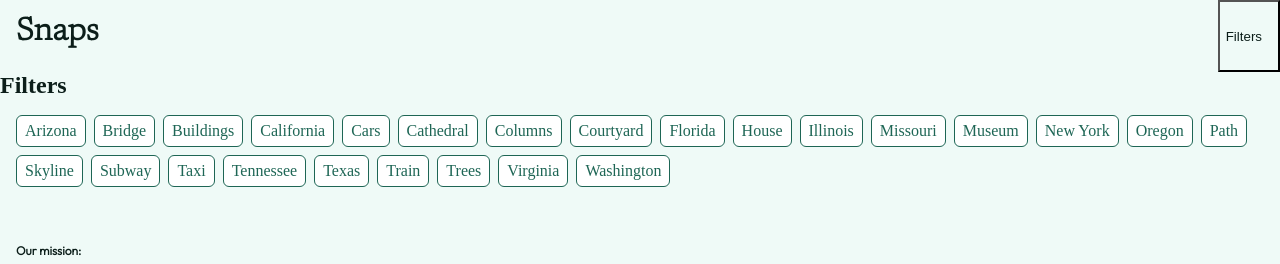
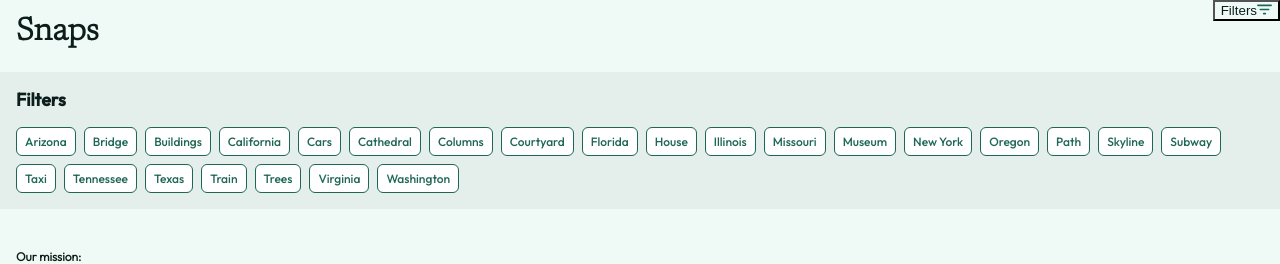
Before and after one commit to samihasamin/samiha-samin-snaps, a React (Vite) app: page / in a window 1280 px wide. Both pictures are taken after a click on the button "Filters". Shown: the top 264 px of the page. Built offline with nearby package versions, Linux system fonts and the light colour scheme.

Commit message:
Add filter drawer and footer styling

```diff
--- a/src/App.jsx
+++ b/src/App.jsx
@@ -11,10 +11,15 @@ import { v4 as uuid } from "uuid";
 function App() {
   const [photos, setPhotos] = useState(photosData);
   const [showFilterDrawer, setshowFilterDrawer] = useState(false);
-  const [activeFilter, setactiveFilter] = useState("");
+  const [activeFilter, setActiveFilter] = useState("");
 
   const handleTagClick = (tag) => {
-    setactiveFilter(tag);
+    const filteredPhotos = photosData.filter((image) =>
+      image.tags.includes(tag)
+    );
+
+    activeFilter === tag ? setPhotos(photosData) : setPhotos(filteredPhotos);
+    activeFilter === tag ? setActiveFilter("") : setActiveFilter(tag);
   };
 
   return (
--- a/src/components/FilterDrawer/FilterDrawer.jsx
+++ b/src/components/FilterDrawer/FilterDrawer.jsx
@@ -5,13 +5,14 @@ import { v4 as uuidv4 } from "uuid";
 function FilterDrawer({ activeFilter, handleTagClick }) {
   return (
     <>
-      <h2>Filters</h2>
-      <div className="filtertags">
+      <div className="filterdrawer">
+        <h2 className="filterdrawer__title">Filters</h2>
+        <div className="filterdrawer__tags">
           {tags.map((tag) => {
             return (
               <div
                 onClick={() => handleTagClick(tag)}
-              className="filtertags__tag"
+                className="filterdrawer__tags--tag"
                 key={uuidv4()}
                 style={{
                   backgroundColor: activeFilter === tag ? "#1E6655" : "#FFFFFF",
@@ -23,6 +24,7 @@ function FilterDrawer({ activeFilter, handleTagClick }) {
             );
           })}
         </div>
+      </div>
     </>
   );
 }
--- a/src/components/FilterDrawer/FilterDrawer.scss
+++ b/src/components/FilterDrawer/FilterDrawer.scss
@@ -3,12 +3,22 @@
 @use "../../styles/partials/mixins" as *;
 @use "../../styles/partials/typography" as *;
 
-.filtertags {
+.filterdrawer {
+  background-color: $secondary-color-two;
+  &__title {
+    background-color: $secondary-color-two;
+    font-family: "Outfit Medium";
+    font-size: 18px;
+    padding: 16px 16px 0px 16px;
+  }
+
+  &__tags {
+    background-color: $secondary-color-two;
     display: flex;
     gap: 8px;
     flex-wrap: wrap;
     padding: 16px;
-  &__tag {
+    &--tag {
       background-color: $secondary-color-three;
       color: $primary-color-two;
       display: flex;
@@ -16,5 +26,8 @@
       padding: 6px 8px;
       border: 1px solid $primary-color-two;
       border-radius: 6px;
+      font-family: "Outfit Medium";
+      font-size: 12px;
     }
   }
+}
--- a/src/components/Footer/Footer.jsx
+++ b/src/components/Footer/Footer.jsx
@@ -1,4 +1,8 @@
 import "./Footer.scss";
+import Facebook from "../../assets/images/Icons/Facebook.svg";
+import Twitter from "../../assets/images/Icons/X_twitter.svg";
+import Instagram from "../../assets/images/Icons/Instagram.svg";
+import Pinterest from "../../assets/images/Icons/Pinterest.svg";
 
 function Footer() {
   return (
@@ -6,25 +10,32 @@ function Footer() {
       <footer className="snaps__footer">
         <h1 className="snaps__footer-title">Snaps</h1>
         <div className="snaps__footer-links">
-          <ul>
-            <li>
+          <ul className="snaps__footer-links-talent">
+            <li className="snaps__footer-links-talent-link">
               <a href="#">For photographers</a>
             </li>
-            <li>
+            <li className="snaps__footer-links-talent-link">
               <a href="#">Hire talent</a>
             </li>
-            <li>
+            <li className="snaps__footer-links-talent-link">
               <a href="#">Inspiration</a>
             </li>
           </ul>
-          <ul>
-            <li>About</li>
-            <li>Careers</li>
-            <li>Support</li>
+          <ul className="snaps__footer-links-about">
+            <li className="snaps__footer-links-about-link">About</li>
+            <li className="snaps__footer-links-about-link">Careers</li>
+            <li className="snaps__footer-links-about-link">Support</li>
           </ul>
-          <div className="snaps__footer-socials"></div>
-          <div className="snaps__foter-copyright">
-            <p>&copy; 2024 Snaps . Terms Privacy Cookies</p>
+          <div className="snaps__footer-socials">
+            <img src={Facebook} alt="Facebook Icon" />
+            <img src={Twitter} alt="Twitter Icon" />
+            <img src={Instagram} alt="Instagram Icon" />
+            <img src={Pinterest} alt="Pinterest Icon" />
+          </div>
+          <div className="snaps__footer-copyright">
+            <p className="snaps__footer-copyright-text">
+              &copy; 2024 Snaps . Terms Privacy Cookies
+            </p>
           </div>
         </div>
       </footer>
--- a/src/components/Footer/Footer.scss
+++ b/src/components/Footer/Footer.scss
@@ -2,3 +2,58 @@
 @use "../../styles/partials/global" as *;
 @use "../../styles/partials/mixins" as *;
 @use "../../styles/partials/typography" as *;
+
+.snaps__footer {
+  padding: 16px;
+
+  &-title {
+    font-family: "Newsreader Light", serif;
+    font-size: 32px;
+    line-height: 32px;
+    padding: 16px 0px 24px 0px;
+  }
+
+  &-links {
+    &-talent {
+      display: flex;
+      flex-direction: column;
+      gap: 5px;
+      padding: 0px;
+      list-style-type: none;
+      padding-bottom: 16px;
+      &-link {
+        a {
+          font-family: "Outfit Medium";
+          text-decoration: none;
+          font-size: 12px;
+        }
+      }
+    }
+    &-about {
+      display: flex;
+      flex-direction: column;
+      gap: 5px;
+      padding: 0px;
+      list-style-type: none;
+      &-link {
+        font-family: "Outfit Medium";
+        text-decoration: none;
+        font-size: 12px;
+      }
+    }
+  }
+
+  &-socials {
+    display: flex;
+    gap: 16px;
+    padding: 32px 0px 16px 0px;
+  }
+
+  &-copyright {
+    &-text {
+      font-family: "Outfit Medium";
+      font-size: 12px;
+      color: $secondary-color-one;
+    }
+  }
+}
--- a/src/components/Header/Header.jsx
+++ b/src/components/Header/Header.jsx
@@ -1,4 +1,5 @@
 import "./Header.scss";
+import FilterIcon from "../../assets/images/Icons/Filter.svg";
 
 function Header({ setshowFilterDrawer }) {
   return (
@@ -6,12 +7,19 @@ function Header({ setshowFilterDrawer }) {
       <section className="snaps__header">
         <div className="snaps__header-top">
           <h1 className="snaps__header-top-title">Snaps</h1>
-          <button
-            onClick={() => setshowFilterDrawer((prevState) => !prevState)}
-            className="snaps__header-top-button"
-          >
-            Filters
-          </button>
+          <div className="snaps__header-top-filter">
+            <button
+              onClick={() => setshowFilterDrawer((prevState) => !prevState)}
+              className="snaps__header-top-filter-button"
+            >
+              Filters
+              <img
+                className="snaps__header-top-filter-icon"
+                src={FilterIcon}
+                alt="Filter Icon"
+              />
+            </button>
+          </div>
         </div>
       </section>
     </>
--- a/src/components/Header/Header.scss
+++ b/src/components/Header/Header.scss
@@ -12,9 +12,19 @@
       font-size: 32px;
       line-height: 32px;
       padding: 16px 0px 24px 16px;
-    }
-    &-button {
-      padding-right: 16px;
+
+      &-filter {
+        padding-top: 16px;
+        display: flex;
+        gap: 15px;
+        &-button {
+          border: none;
+          color: blue;
+        }
+        &-icon {
+          padding-left: 5px;
+        }
+      }
     }
   }
 }
```
Lines whose indentation alone changed are shown as unchanged.
